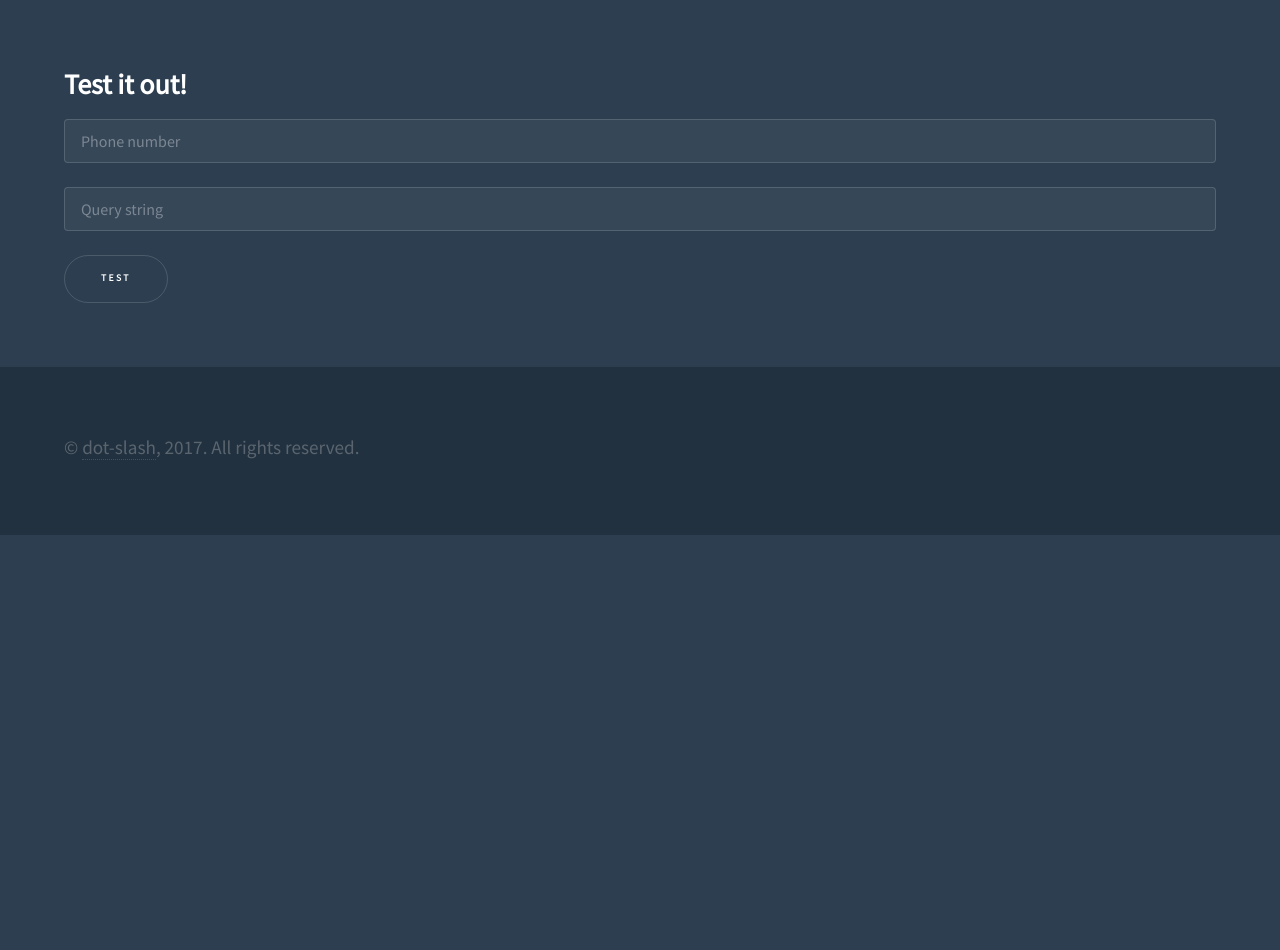
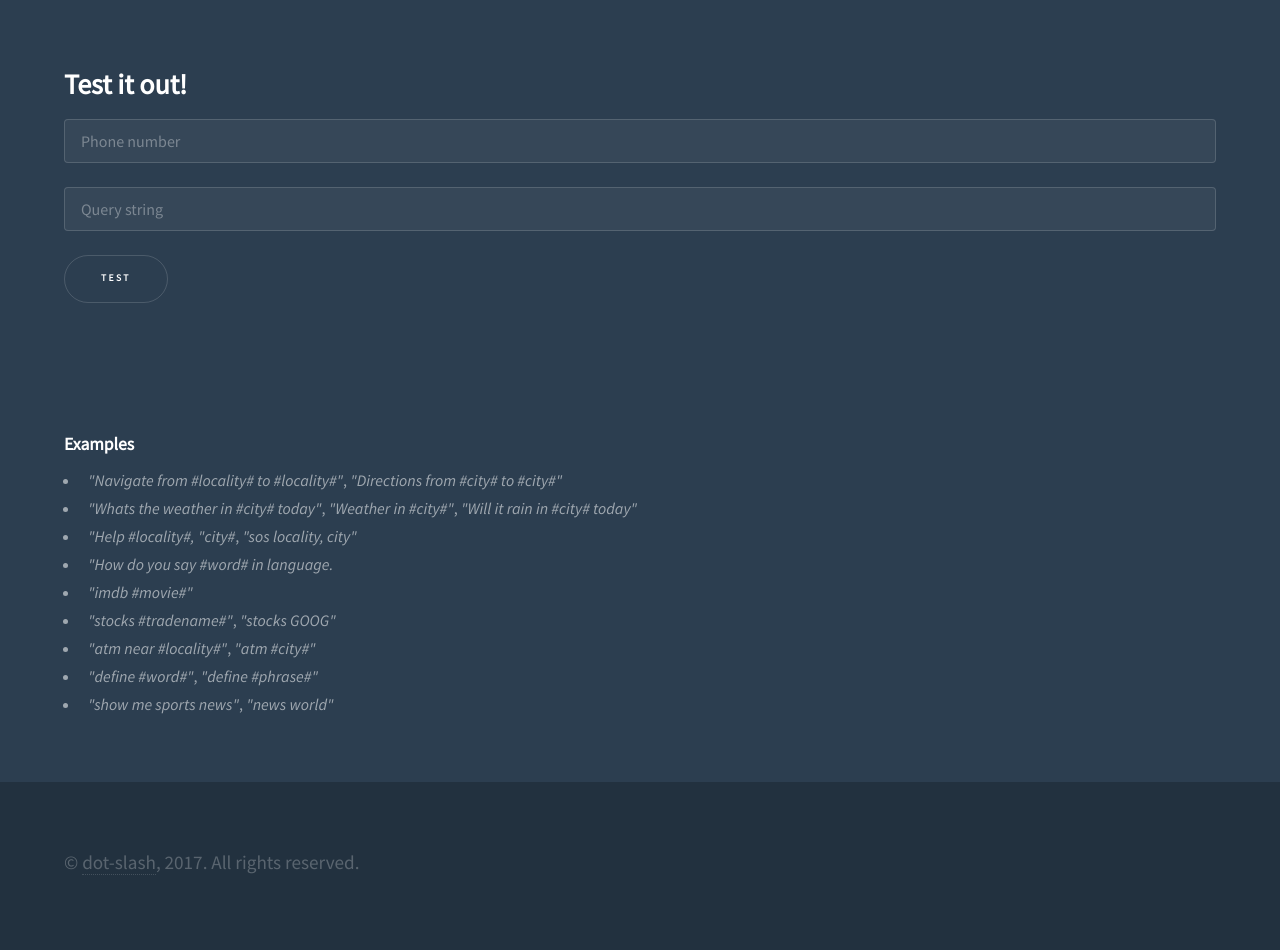
Before and after one commit to d0t-slash/hello_friend, a Flask app: page / in a window 1280 px wide. Shown: the part 1106-2056 px from the top of the page. Before the commit the page ends 1641 px from the top, so only its background shows below. Run offline with Flask 2, Linux system fonts and the light colour scheme; some libraries are stand-ins or nearby versions.

Commit message:
Added examples

```diff
--- a/templates/index.html
+++ b/templates/index.html
@@ -124,7 +124,20 @@
 							</div>
 						</form>
 					</div>
-
+					<div class="inner">
+						<h3>Examples</h3>
+						<ul>
+							<li><em>"Navigate from #locality# to #locality#"</em>, <em>"Directions from #city# to #city#"</em></li>
+							<li><em>"Whats the weather in #city# today"</em>, <em>"Weather in #city#"</em>, <em>"Will it rain in #city# today"</em></li>
+							<li><em>"Help #locality#, "city#</em>, <em>"sos locality, city"</em></li>
+							<li><em>"How do you say #word# in language.</em></li>
+							<li><em>"imdb #movie#"</em></li>
+							<li><em>"stocks #tradename#"</em>, <em>"stocks GOOG"</em></li>
+							<li><em>"atm near #locality#"</em>, <em>"atm #city#"</em></li>
+							<li><em>"define #word#"</em>, <em>"define #phrase#"</em></li>
+							<li><em>"show me sports news"</em>, <em>"news world"</em></li>
+						</ul>
+					</div>
 				</section>
 				{% endif %}
 
```
